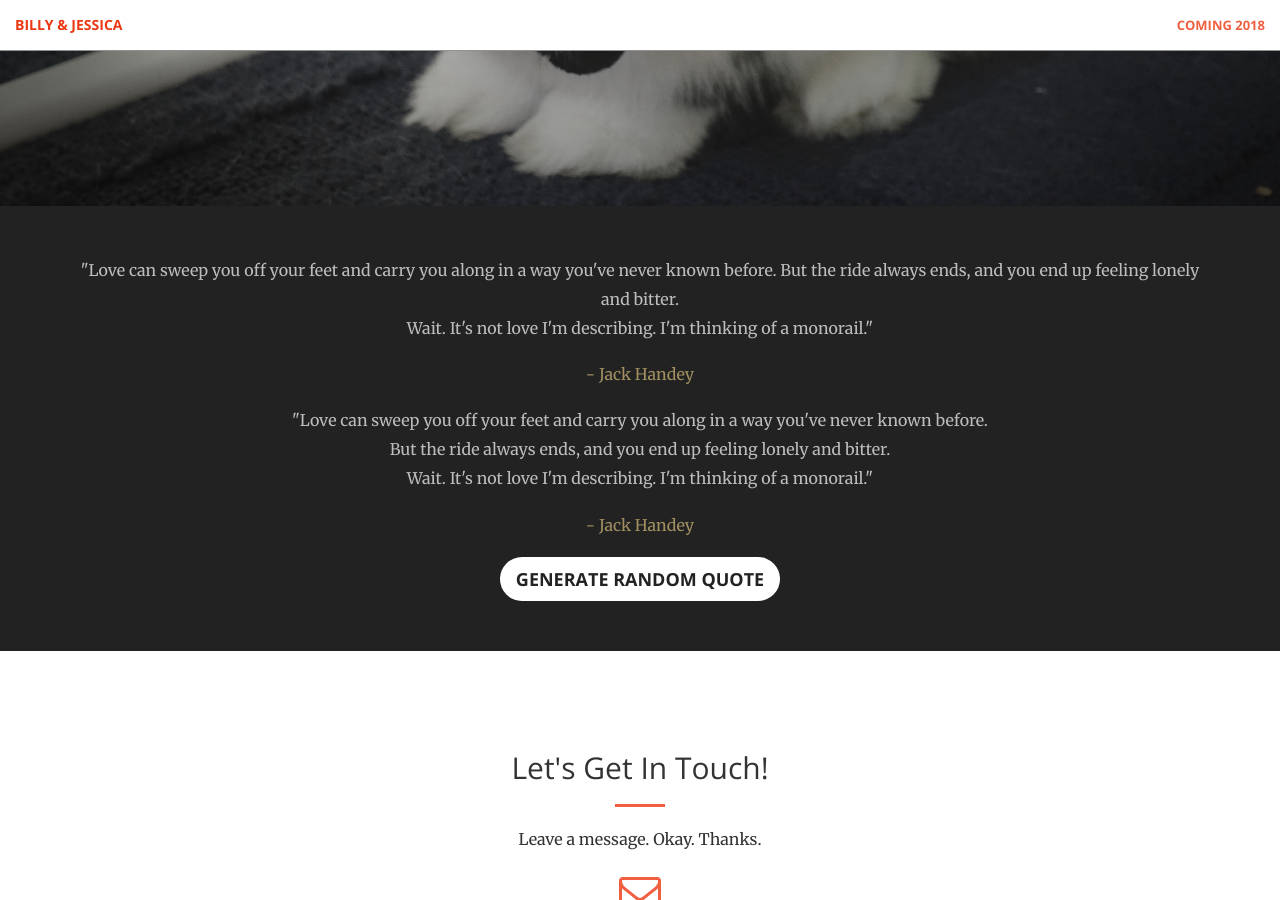
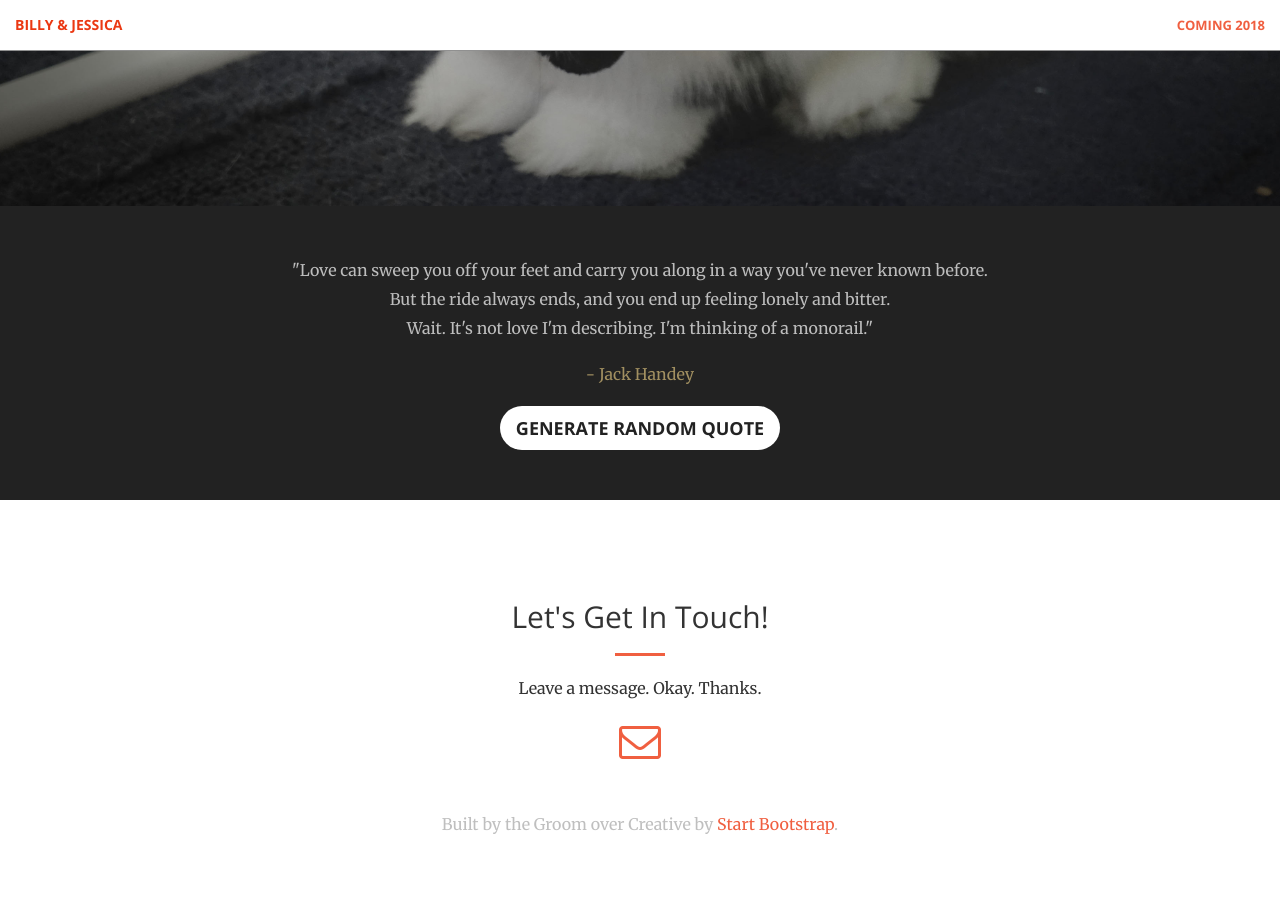
Before and after one commit to notbleh/wed-website, a Jekyll site: the page built from index.html, in a window 1280 px wide and 900 px high, scrolled down 694 px. Built offline with Jekyll 4.4.1, drawn with Linux system fonts in a browser that asks for light colours; after the commit the page ends 1550 px from its top, so only the background shows below that.

Commit message:
Update aside.html

```diff
--- a/_includes/aside.html
+++ b/_includes/aside.html
@@ -1,12 +1,5 @@
   <aside class="bg-dark">
-    <div class="container text-center">
-      <div class="call-to-action">
-        <p class="quote-body">"Love can sweep you off your feet and carry you along in a way you've never known before. But the ride always ends, and you end up feeling lonely and bitter.<br>
-        Wait. It's not love I'm describing. I'm thinking of a monorail."
-        <p class="quote-author">- Jack Handey</p>
-      </div>
-    </div>
-    <div class="container text-center">
+        <div class="container text-center">
       <div class="call-to-action">
           <div class="quote-box">
           <p class="quote-body">"<span class="quote"></span>"</p>
```
